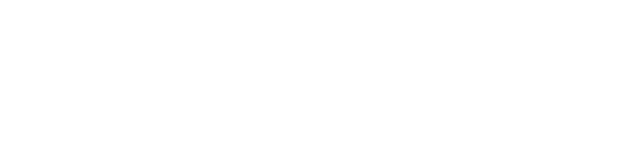
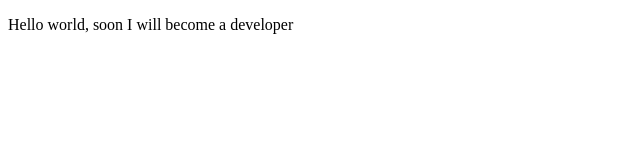
Before and after one commit to gabichiu97/proyectoDemoCursoPrework, a plain HTML site: page index.html in a window 1280 px wide. Shown: the whole page, without its empty margins (0-640 px from the left). Drawn offline with Linux system fonts and the light colour scheme.

Commit message:
cambios agregamos comentario

```diff
--- a/index.html
+++ b/index.html
@@ -7,6 +7,6 @@
     <title>Tú eres el mejor</title>
 </head>
 <body>
-
+    <p>Hello world, soon I will become a developer</p>
 </body>
 </html>
```
